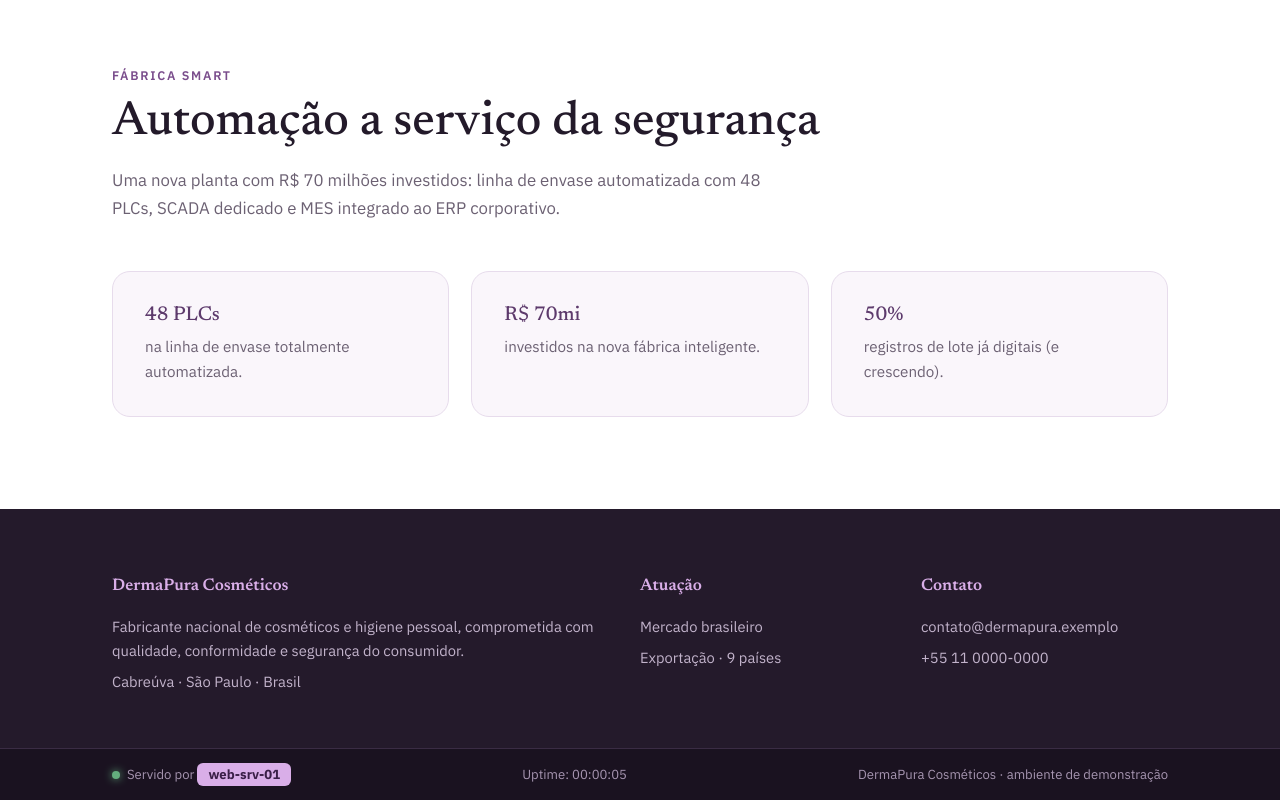
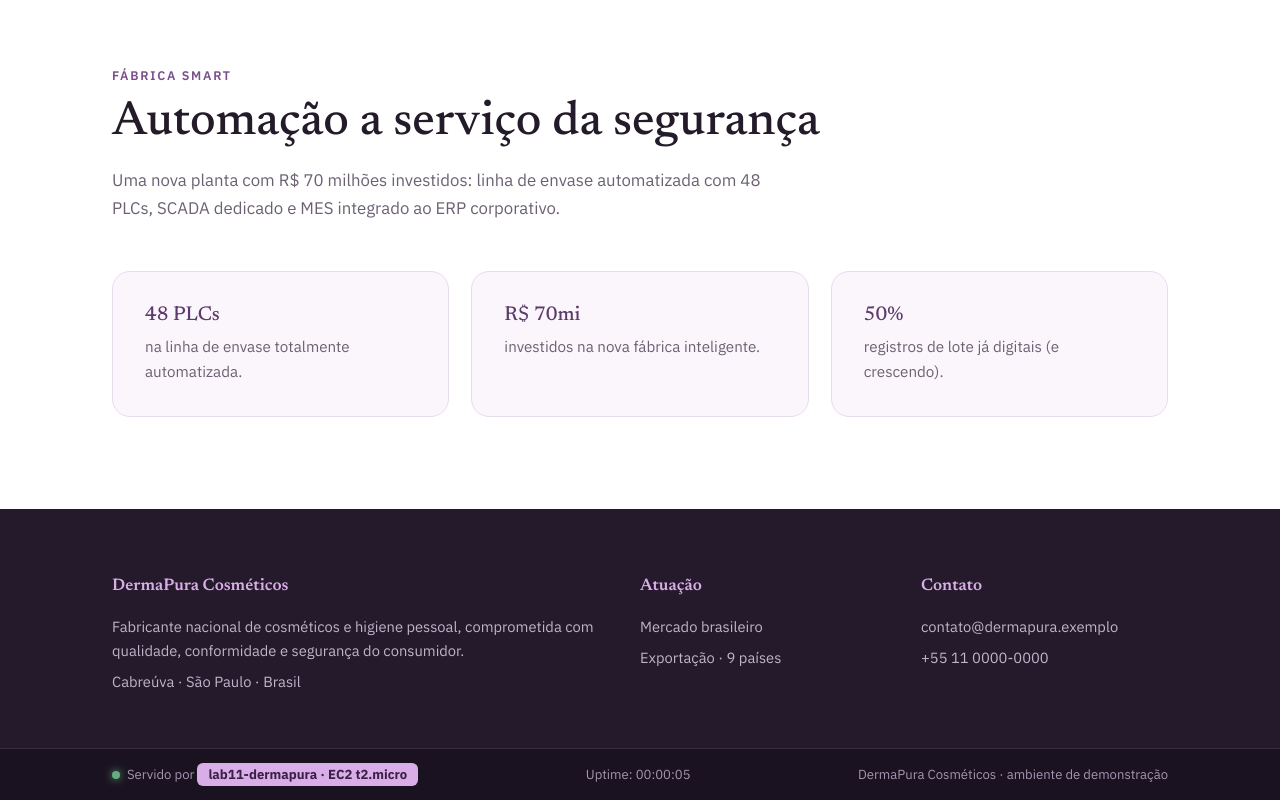
Before and after one commit to debsfraga/lab11-projetocloud, a plain HTML site: page index.html in a window 1280 px wide. Shown: the part 2283-3083 px from the top of the page. Drawn offline with Linux system fonts and the light colour scheme.

Commit message:
Update INSTANCE_LABEL for EC2 instance

```diff
--- a/index.html
+++ b/index.html
@@ -161,7 +161,7 @@
 
 <script>
   /* >>> ALUNO: altere INSTANCE_LABEL em CADA instância EC2 para visualizar o Auto Scaling pelo balanceador <<< */
-  const INSTANCE_LABEL = "web-srv-01";
+  const INSTANCE_LABEL = "lab11-dermapura · EC2 t2.micro";
   document.getElementById("host").textContent = INSTANCE_LABEL;
   document.title = "DermaPura Cosméticos · " + INSTANCE_LABEL;
   const t0=Date.now();
```
